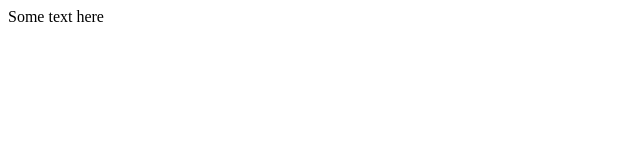
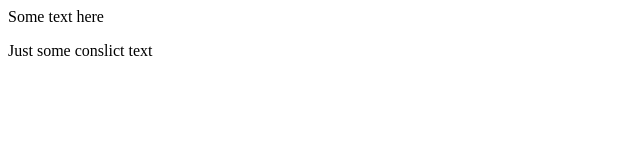
Before and after one commit to RT2018/demo-repo, a plain HTML site: page index.html in a window 1280 px wide. Shown: the whole page, without its empty margins (0-640 px from the left). Drawn offline with Linux system fonts and the light colour scheme.

Commit message:
Added a div block

```diff
--- a/index.html
+++ b/index.html
@@ -4,6 +4,6 @@
 </head>
     <body>
     <p>Some text here</p>
-
+    <div>Just some conslict text</div>
     </body>
 </html>
```
